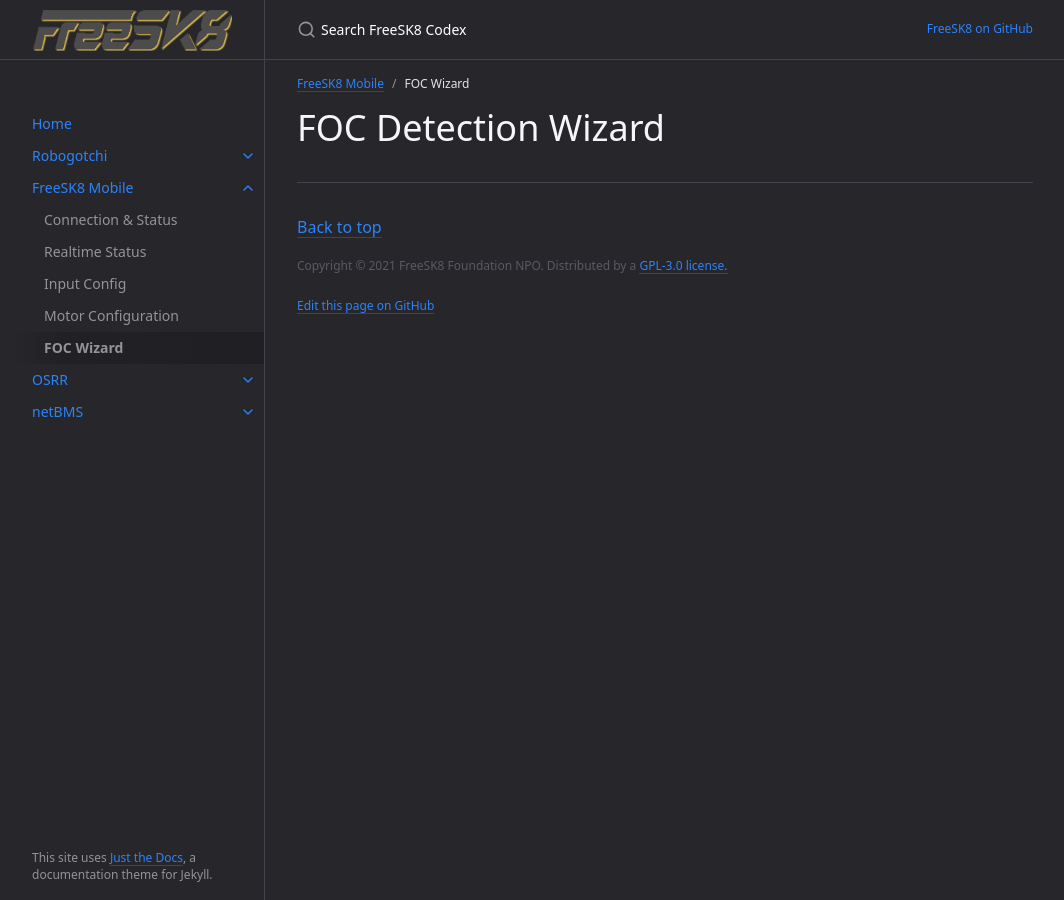
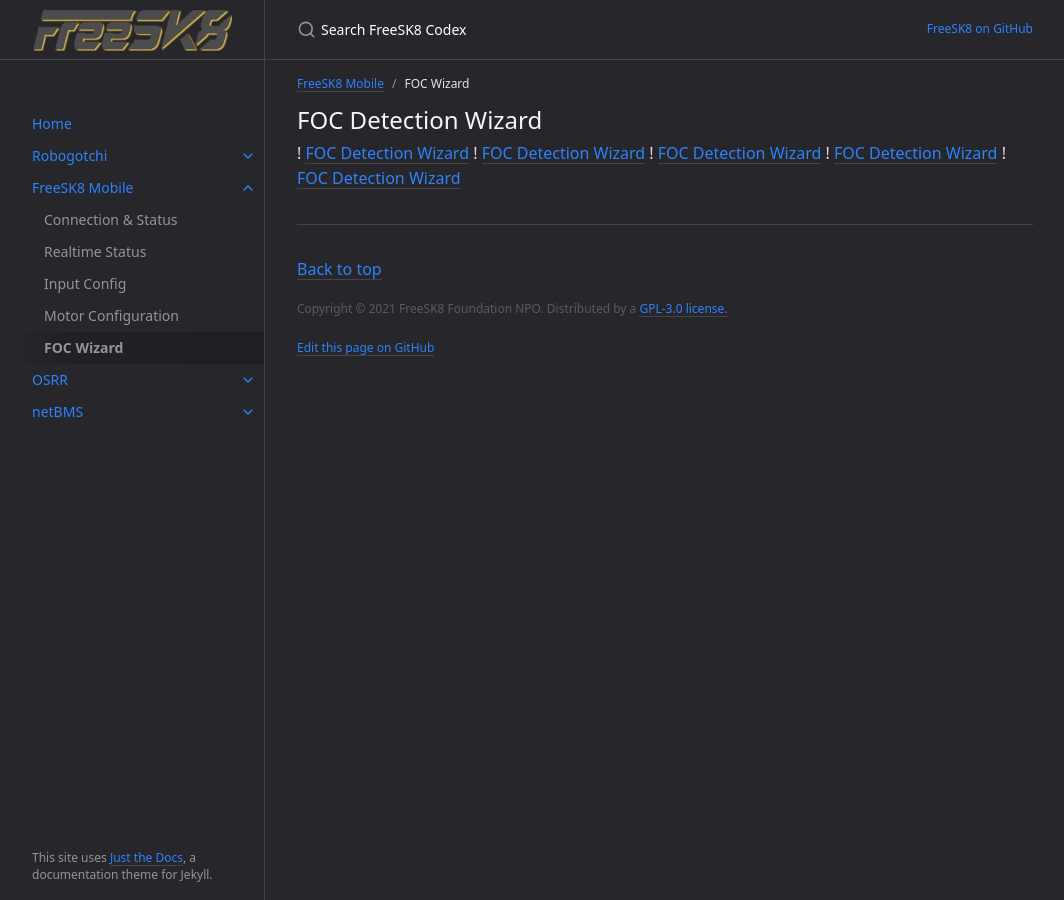
Before and after one commit to FreeSK8/codex, a Jekyll site: the page built from docs/freesk8-mobile/foc-wizard.md, in a window 1280 px wide. Shown: the whole page, without its empty margins (107-1171 px from the left). Built offline with Jekyll 4.4.1, drawn with Linux system fonts in a browser that asks for light colours.

Commit message:
gotchi docs

```diff
--- a/docs/freesk8-mobile/foc-wizard.md
+++ b/docs/freesk8-mobile/foc-wizard.md
@@ -5,4 +5,10 @@ nav_order: 5
 parent: FreeSK8 Mobile
 ---
 
-# FOC Detection Wizard
+## FOC Detection Wizard
+
+! [FOC Detection Wizard](https://codex.freesk8.org/assets/images/mobileapp/foc1.png)
+! [FOC Detection Wizard](https://codex.freesk8.org/assets/images/mobileapp/foc2.png)
+! [FOC Detection Wizard](https://codex.freesk8.org/assets/images/mobileapp/foc3.png)
+! [FOC Detection Wizard](https://codex.freesk8.org/assets/images/mobileapp/foc4.png)
+! [FOC Detection Wizard](https://codex.freesk8.org/assets/images/mobileapp/foc5.png)
```
Also changed, not shown: docs/freesk8-mobile/connection.md (+4 -1 lines), docs/freesk8-mobile/index.md (+6 -6 lines), docs/freesk8-mobile/input-config.md (+3 -1 lines), docs/freesk8-mobile/motor-config.md (+3 -1 lines), docs/freesk8-mobile/realtime.md (+5 -1 lines).
